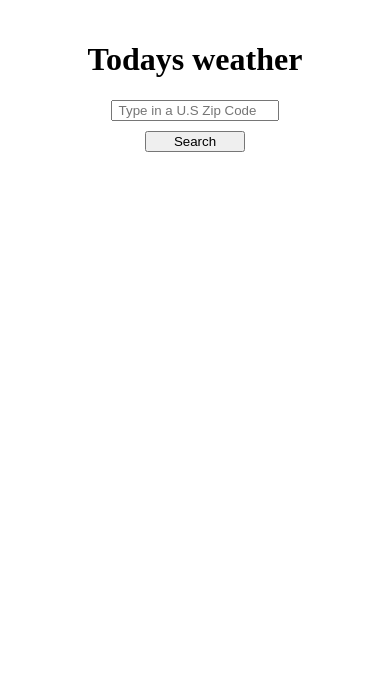
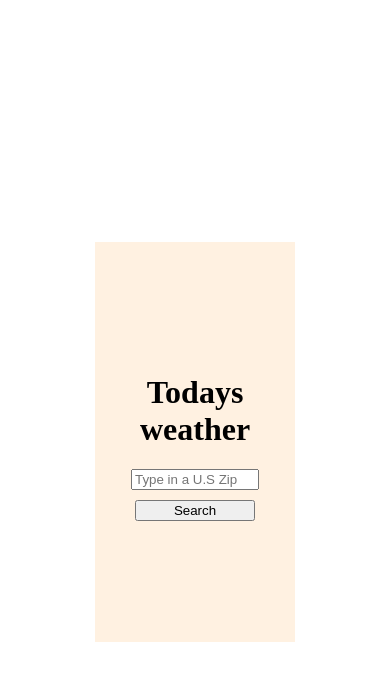
Before and after one commit to GavinEscanilla/weather-app, a plain HTML site: page index.html in a window 390 px wide. Drawn offline with Linux system fonts and the light colour scheme.

Commit message:
put degree next to the temp
made it so if the temp is higher than 50f then background would turn red if its 50 or below  background turns blue

```diff
--- a/index.html
+++ b/index.html
@@ -7,18 +7,14 @@
     <link rel="stylesheet" href="styles.css"/>
 </head>
 <body>
+    <div id="weather-container">
     <h1>Todays weather</h1>
     <input type="number"  id='input1' placeholder="Type in a U.S Zip Code">
-
-
     <button type="button" id="search">Search</button>
     <div id="info">
  <div id="temps"></div>
-
-
-
-
     </div>
+</div>
  <script src="script.js"></script>
 </body>
 </html>
--- a/script.js
+++ b/script.js
@@ -3,6 +3,7 @@ const button = document.getElementById("search");
 const info =  document.getElementById("info")
 const key = '23862e68da6c3fc6f6001c4e91ae5026';
 const temp = document.getElementById("temps");
+const weatherc = document.getElementById("weather-container");
  const  f = (input) =>{
     return Math.floor((input -273.15) *9/5 + 32);
  }
@@ -13,7 +14,13 @@ const fetchData = async (input) =>{
     const res = await fetch(`https://api.openweathermap.org/data/2.5/weather?zip=${input},us&appid=${key}`);
     const data = await res.json();
     const { weather, main,name} = data;
-    temp.innerHTML = `The Temperature is ${f(main.temp)}f, but it feels like ${f(main.feels_like)}f`;
+    temp.innerHTML = `The Temperature is ${f(main.temp)}°F, but it feels like ${f(main.feels_like)}°F`;
+    if( f(main.temp) > 50){
+        weatherc.style.background = "rgba(255, 0, 0, 0.5)";
+
+    }else{
+        weatherc.style.background = "rgba(0, 0, 255, 0.5)";
+    }
     console.log(data)
     }catch(err){
  console.log(err);
--- a/styles.css
+++ b/styles.css
@@ -5,14 +5,18 @@ body{
     margin-top :20px;
     padding: 0;
     text-align: center;
+    height: 100vh;
+    justify-content: center;
 }
-@media  only screen and (min-width:  375px) and (max-width: 1020px){
-button{
-    width: 120px;
-}
-#input1{
-    width: 120px;
-}
+
+#weather-container{
+    display: flex;
+    background-color: rgba(255, 228, 196, 0.5);
+    flex-direction: column;
+    align-items: center;
+    justify-content: center;
+    width: 500px;
+    height: 600px;
 }
 #input1{
     width: 160px;
@@ -26,5 +30,17 @@ button{
 }
 #info{
     margin-top: 10px;
-    width: 40%;
+
 }
+@media  only screen and (min-width:  375px) and (max-width: 1020px){
+    #weather-container{
+        width: 200px;
+        height: 400px;
+    }
+    button{
+    width: 120px;
+}
+#input1{
+    width: 120px;
+}
+}
```
